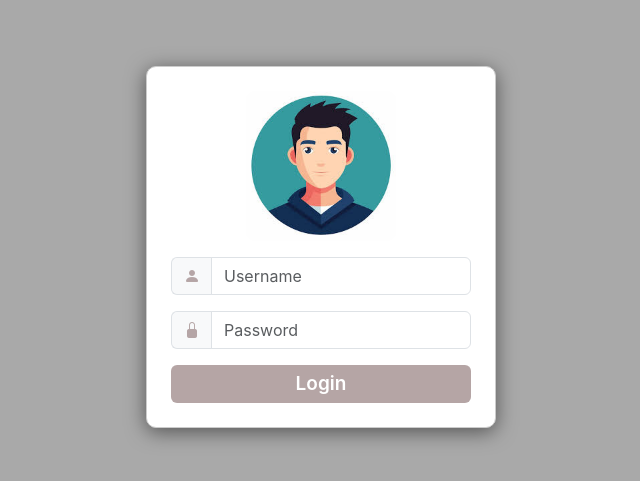
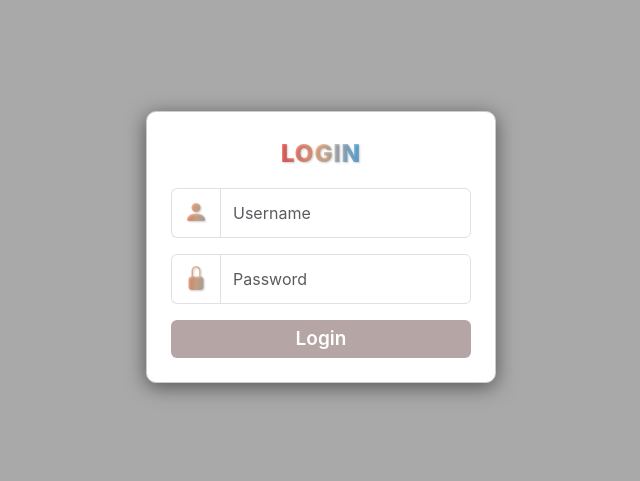
Before and after one commit to Sajjadkhusain/ExcelTransactionDetails, a React (Create React App) app: page / in a window 1280 px wide. Shown: the part 153-634 px from the top of the page, without its empty margins (319-959 px from the left). Built offline with nearby package versions, Linux system fonts and the light colour scheme.

Commit message:
Change login UI

```diff
--- a/src/component/Login/Login.css
+++ b/src/component/Login/Login.css
@@ -10,7 +10,7 @@
   color: #a99696d9;
 }
 /* Fancy spinner styles */
-.fancy-spinner {
+/* .fancy-spinner {
   display: inline-flex;
   align-items: center;
   justify-content: center;
@@ -46,8 +46,45 @@
     transform: scale(1);
     opacity: 1;
   }
+} */
+
+.fancy-spinner {
+  display: flex;
+  align-items: center;
+  justify-content: center;
+  gap: 6px;
+  height: 20px;
 }
 
+.spinner-dot {
+  width: 8px;
+  height: 8px;
+  border-radius: 50%;
+  background-color: #ffffff;
+  animation: dotPulse 1.2s infinite ease-in-out;
+}
+
+.spinner-dot:nth-child(2) {
+  animation-delay: 0.2s;
+}
+
+.spinner-dot:nth-child(3) {
+  animation-delay: 0.4s;
+}
+
+@keyframes dotPulse {
+  0%,
+  100% {
+    transform: scale(1);
+    opacity: 0.3;
+  }
+  50% {
+    transform: scale(1.5);
+    opacity: 1;
+  }
+}
+
+/************END**************************/
 /* Button hover effect */
 .login-button:not(:disabled):hover {
   background-color: "#a99696d9";
@@ -62,3 +99,20 @@
   transform: none;
   box-shadow: none;
 }
+
+/*************************************************/
+.mb-3 span {
+  font-size: 24px;
+  font-weight: 900;
+  background: linear-gradient(90deg, #ff6b6b, #f7c59f, #6bc1ff);
+  -webkit-background-clip: text;
+  -webkit-text-fill-color: transparent;
+  display: inline-block;
+  text-shadow: 1px 1px 2px rgba(0, 0, 0, 0.2);
+  letter-spacing: 1px;
+  transition: transform 0.3s ease;
+}
+
+.mb-3 span:hover {
+  transform: scale(1.05);
+}
--- a/src/component/Login/Loginpage.jsx
+++ b/src/component/Login/Loginpage.jsx
@@ -22,12 +22,13 @@
     <div className="d-flex justify-content-center align-items-center vh-100 dark-bg-gradient ">
       <div className="custom-card text-center p-4">
         <div className="mb-3">
-          <img
-            src={`${process.env.PUBLIC_URL}/img/img.jpg`}
+          <span>LOGIN</span>
+          {/* <img
+            src={`${process.env.PUBLIC_URL}/img/img2.png`}
             alt="Logo"
             height={150}
             style={{ borderRadius: "10px" }}
-          />
+          /> */}
         </div>
         <form onSubmit={handleSubmit}>
           <div className="input-group mb-3">
@@ -65,7 +66,7 @@
                 style={{
                   backgroundColor: "transparent",
                   borderColor: "#ced4da",
-                  color: "#a99696d9",
+                  color: " #a99696",
                 }}
                 disabled={isLoading}
               >
```
